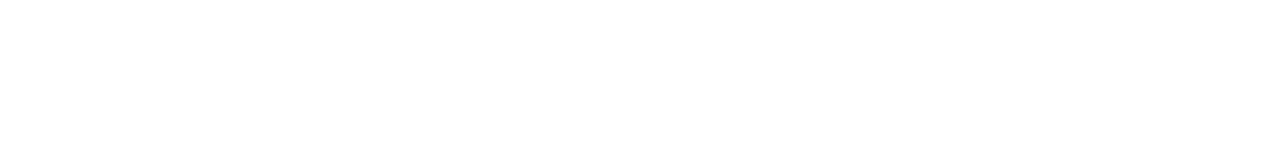
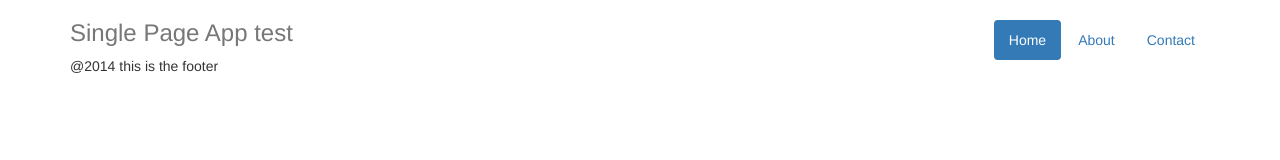
Before and after one commit to sakib3/SPA_ang, a plain HTML site: page index.html in a window 1280 px wide. Drawn offline with nearby package versions, Linux system fonts and the light colour scheme; some packages are replaced by stand-ins of ours.

Commit message:
header and footer in the view

```diff
--- a/index.html
+++ b/index.html
@@ -19,8 +19,13 @@
       <![endif]-->
   </head>
   <body>
-  	<div class="container">
-
+  	<!-- defined main module app using directive ng-app -->
+  	<div class="container" ng-app="app">
+  		<!-- import html file -->
+  		<header ng-include="'templates/nav.html'"></header>
+  		<!-- defined a view -->
+  		<div ui-view></div>
+  		<footer ng-include="'templates/footer.html'"></footer>
 
   	</div>
 
--- a/scripts/app.js
+++ b/scripts/app.js
@@ -0,0 +1,3 @@
+// define module app and dependency
+angular
+	.module('app', ['ui.router'])
--- /dev/null
+++ b/templates/footer.html
@@ -0,0 +1 @@
+@2014 this is the footer
--- /dev/null
+++ b/templates/nav.html
@@ -0,0 +1,6 @@
+<ul class="nav nav-pills pull-right">
+	<li class="active"><a href="#">Home</a></li>
+	<li class=><a href="#">About</a></li>
+	<li class=><a href="#">Contact</a></li>
+</ul>
+<h3 class="text-muted">Single Page App test</h3>
```
